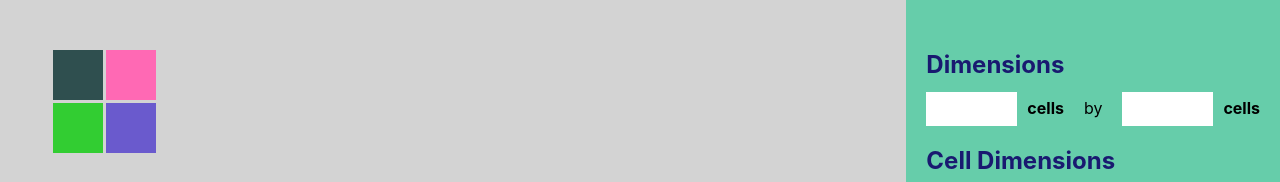
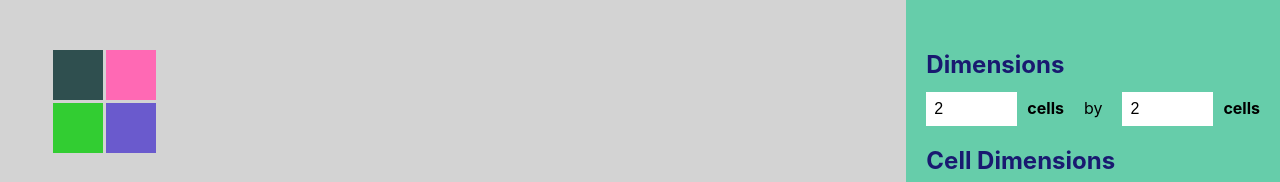
Before and after one commit to dorafc/QuiltGrid, a React (Create React App) app: page / in a window 1280 px wide. Shown: the top 182 px of the page. Built offline with nearby package versions, Linux system fonts and the light colour scheme.

Commit message:
capture dimensions

```diff
--- a/src/components/AddColor.js
+++ b/src/components/AddColor.js
@@ -4,7 +4,7 @@ import './style/AddColor.css';
 function AddColor() {
   return (
     <div className="AddColor">
-    	<input type="text" Value="Add Color"/>
+    	<input type="text" value="Add Color"/>
       <button className="addColor" type="button">
 	    	Add
 	  	</button>
--- a/src/components/DimensionsSelect.js
+++ b/src/components/DimensionsSelect.js
@@ -8,12 +8,22 @@ class DimensionsSelect extends Component {
 	      <h2 className="dimensionLabel">{this.props.label}</h2>
 
 	      <div className="dimensions">
-		      <input type="text" name="x-dimension" />
+		      <input
+		      	type="text"
+		      	value={this.props.cellCountX}
+		      	onChange={(e) => this.props.change(e)}
+		      	name = "cellCountX"
+		      />
 		      <label for="x-dimension"> {this.props.units} </label>
 
-		      <p class="dimesionsSeperator">by</p>
+		      <p className="dimesionsSeperator">by</p>
 
-		      <input type="text" name="y-dimension" />
+		      <input
+		      	type="text"
+		      	value={this.props.cellCountY}
+		      	onChange={(e) => this.props.change(e)}
+		      	name = "cellCountY"
+		      />
 		      <label for="y-dimension"> {this.props.units} </label>
 	      </div>
 
--- a/src/components/QuiltGrid.js
+++ b/src/components/QuiltGrid.js
@@ -9,8 +9,11 @@ class QuiltGrid extends Component {
 	constructor(props) {
     super(props);
     this.state = {
-    	colorCounters: [0, 1, 2, 3]
+    	colorCounters: [0, 1, 2, 3],
+    	cellCountX: 2,
+    	cellCountY: 2,
     };
+    this.updateInputChange = this.updateInputChange.bind(this);
   }
 
 	// click function for the color cell
@@ -21,11 +24,32 @@ class QuiltGrid extends Component {
 		this.setState({colorCounters : colorCounters})
 	}
 
+	// calculate the height and width of the grid render in px
+	calcGrid(){
+		const widthDim = (50 * this.state.cellCountX) + (3 * this.state.cellCountX)
+		const heightDim = (50 * this.state.cellCountY) + (3 * this.state.cellCountY)
+
+		return {height: heightDim + 'px', width: widthDim + 'px'}
+	}
+
+	// update state based on input
+	updateInputChange(event){
+		this.setState({
+			[event.target.name] : event.target.value
+		})
+	}
+
 	render(){
+		// style for the grid output
+		const gridDimensions = this.calcGrid()
+
 		return (
 	    <div className="QuiltGrid">
 	    	<div className="gridEditor">
-		      <div className="grid">
+		      <div
+		      	className="grid"
+		      	style={gridDimensions}
+		      >
 		      	<Cell
 		      		colorCount = {this.state.colorCounters[0]}
 		      		changeColor = {() => this.changeColor(0)}
@@ -49,6 +73,9 @@ class QuiltGrid extends Component {
 	      	<DimensionsSelect
 	      		label = {'Dimensions'}
 	      		units = {"cells"}
+	      		cellCountX = {this.state.cellCountX}
+	      		cellCountY = {this.state.cellCountY}
+	      		change = {(e) => this.updateInputChange(e)}
 	      	/>
 	      	<DimensionsSelect
 	      		label = {"Cell Dimensions"}
--- a/src/components/style/QuiltGrid.css
+++ b/src/components/style/QuiltGrid.css
@@ -22,6 +22,4 @@ padding: 50px 20px;
 	display: flex;
 	flex-direction: row;
 	flex-wrap: wrap;
-	width: 106px;
-	height: 106px;
 }
```
